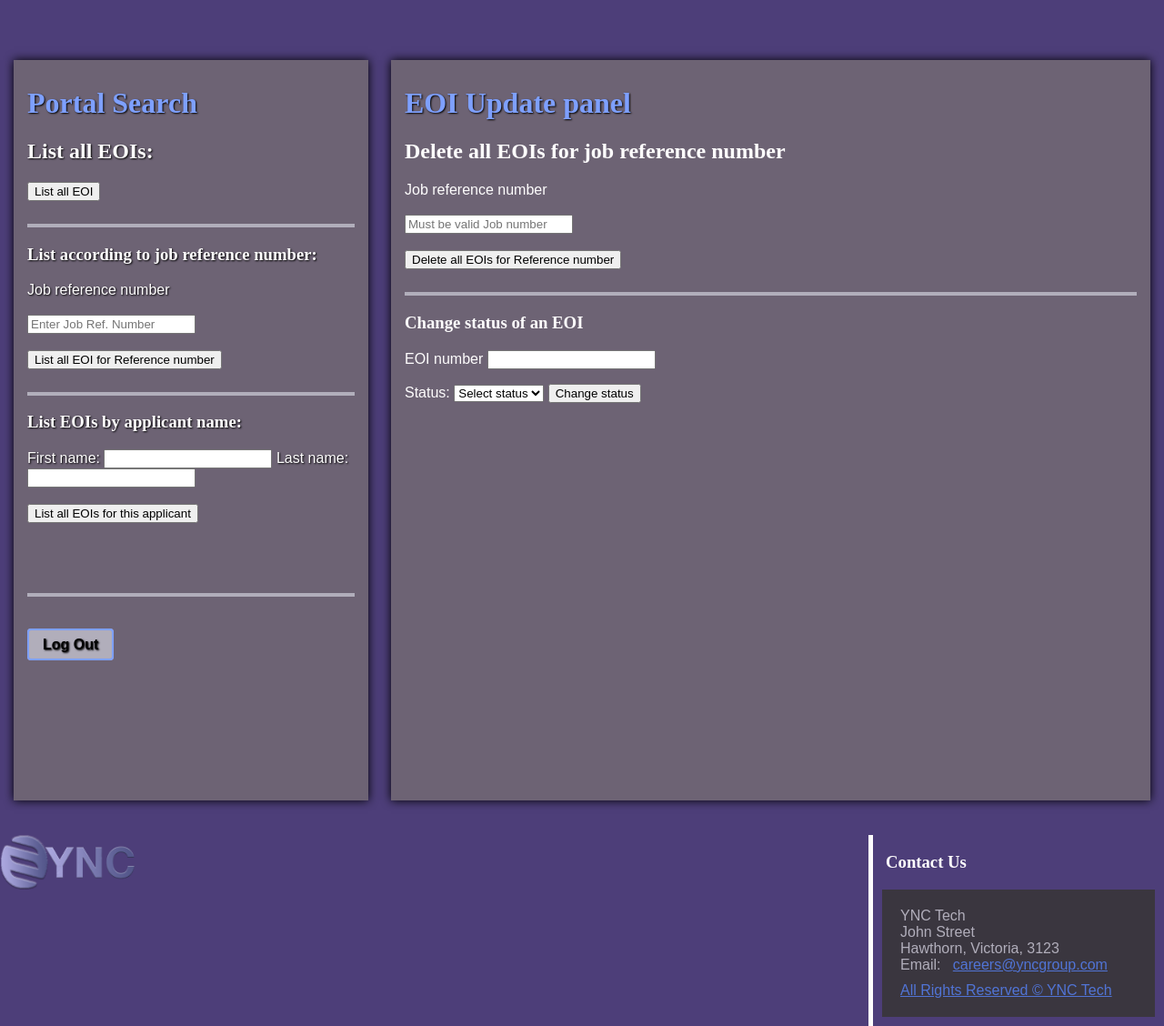
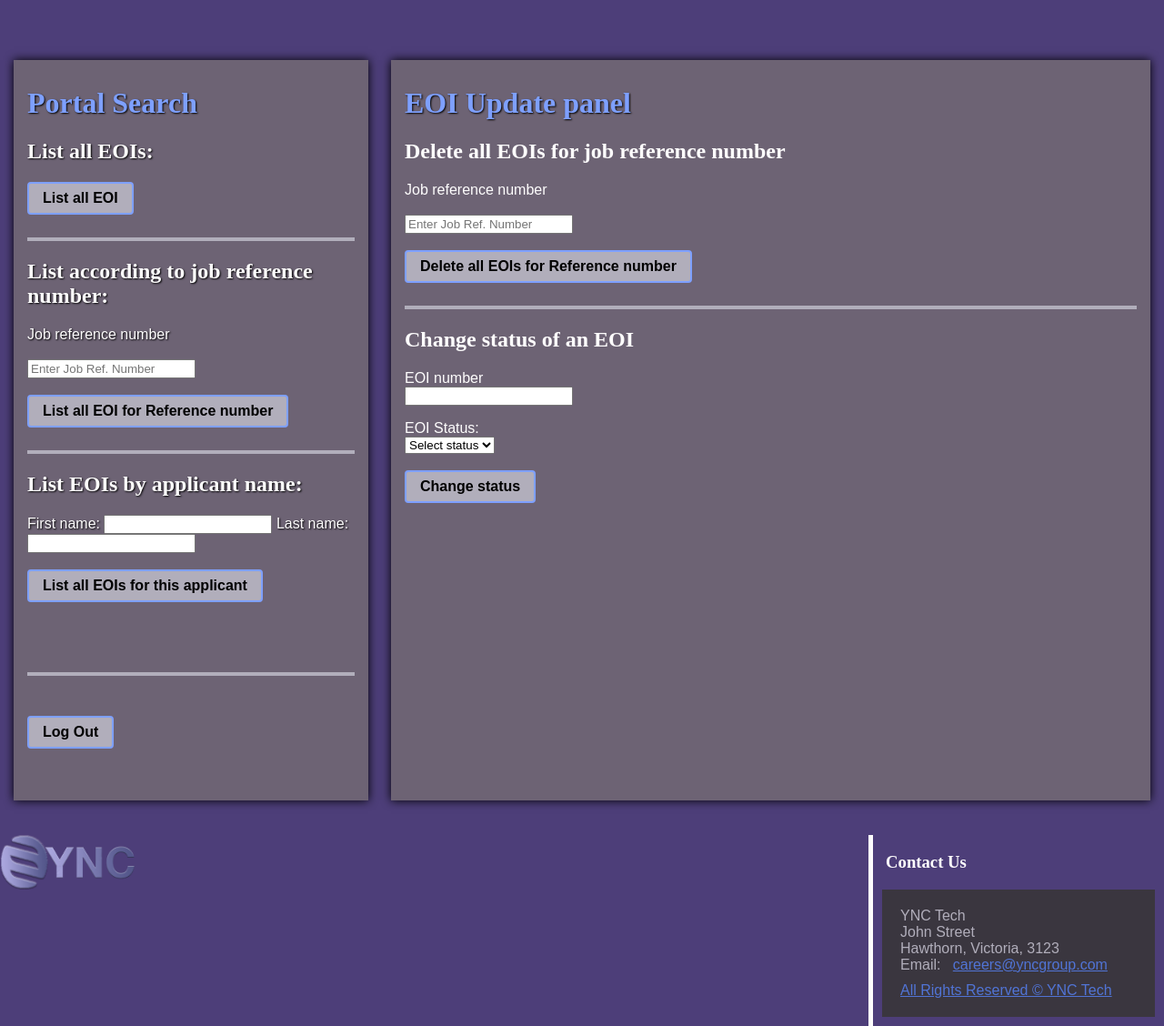
Before and after one commit to FakeTiramisu/Inquiry-Project-Assignment-1, a PHP site: page /manage.php in a window 1280 px wide. Shown: the part 257-1385 px from the top of the page at 91% size. Run offline with PHP 8.4, Linux system fonts and the light colour scheme; some web fonts are replaced.

Commit message:
Update manage.php

```diff
--- a/manage.php
+++ b/manage.php
@@ -22,7 +22,7 @@ if ($_SERVER['REQUEST_METHOD'] === 'POST') {
     echo '<div class="container2">';
     echo '<h1>Manager Query Results</h1>';
     echo '<form action="manage.php" method="post">';
-    echo '<button type="submit" class="return-button">Return</button>';
+    echo '<button type="submit" class="button">Return</button>';
     echo '</form>';
     require_once("settings.php");
 
@@ -101,12 +101,27 @@ if ($_SERVER['REQUEST_METHOD'] === 'POST') {
         mysqli_stmt_close($stmt);
     }
 
-    if (isset($_POST["button3"]) && isset($_POST["Fname"]) && isset($_POST["Lname"])) {
+    if (isset($_POST["button3"])) {
         $Fname = sanitise_input($_POST["Fname"]);
         $Lname = sanitise_input($_POST["Lname"]);
-        $query = "SELECT * FROM eoi WHERE First_name = ? AND Last_name = ?";
-        $stmt = mysqli_prepare($connection, $query);
-        mysqli_stmt_bind_param($stmt, "ss", $Fname, $Lname);
+
+        if (!empty($Fname) && !empty($Lname)) {
+            $query = "SELECT * FROM eoi WHERE First_name = ? AND Last_name = ?";
+            $stmt = mysqli_prepare($connection, $query);
+            mysqli_stmt_bind_param($stmt, "ss", $Fname, $Lname);
+        } elseif (!empty($Fname)) {
+            $query = "SELECT * FROM eoi WHERE First_name = ?";
+            $stmt = mysqli_prepare($connection, $query);
+            mysqli_stmt_bind_param($stmt, "s", $Fname);
+        } elseif (!empty($Lname)) {
+            $query = "SELECT * FROM eoi WHERE Last_name = ?";
+            $stmt = mysqli_prepare($connection, $query);
+            mysqli_stmt_bind_param($stmt, "s", $Lname);
+        } else {
+            echo '<p>Please enter at least a first name or last name.</p>';
+            exit();
+        }
+
         mysqli_stmt_execute($stmt);
         $result = mysqli_stmt_get_result($stmt);
         if ($result) {
@@ -188,18 +203,18 @@ if ($_SERVER['REQUEST_METHOD'] === 'POST') {
 
         <h2>List all EOIs:</h2>
             <form method="post" action="manage.php">
-            <input type="submit" name="button1" value="List all EOI"/>
+            <input type="submit" name="button1" value="List all EOI" class="button"/>
             </form>
         <hr>
 
 
-        <h3>List according to job reference number:</h3>
+        <h2>List according to job reference number:</h2>
         <form method="post" action="manage.php">
             <p><label for="jID">Job reference number</label><br><br>
 
             <input type="text" name="jID" id="jID" minlength="0" maxlength="5" placeholder="Enter Job Ref. Number" required pattern="#[A-Z]{2}[0-9]{2}" />
             <br><br>
-            <input type="submit" name="button2" value="List all EOI for Reference number"/>
+            <input type="submit" name="button2" value="List all EOI for Reference number" class="button"/>
 
 
         </form>
@@ -207,24 +222,26 @@ if ($_SERVER['REQUEST_METHOD'] === 'POST') {
 
 
 
-        <h3>List EOIs by applicant name:</h3>
+        <h2>List EOIs by applicant name:</h2>
             <form method="post" action="manage.php">
                 <p><label for="Fname">First name:</label>
-                <input type="text" name="Fname" id="Fname" pattern="[A-Za-z]+" maxlength="20" required/>
+                <input type="text" name="Fname" id="Fname" pattern="[A-Za-z]+" maxlength="20"/>
                 <label for="Lname">Last name:</label>
-                <input type="text" name="Lname" id="Lname" pattern="[A-Za-z]+" maxlength="20" required/>
+                <input type="text" name="Lname" id="Lname" pattern="[A-Za-z]+" maxlength="20"/>
                 <br><br>
-                <input type="submit" name="button3" value="List all EOIs for this applicant">
+                <input type="submit" name="button3" value="List all EOIs for this applicant" class="button">
             </form>
         <br>
         <br>
         <hr>
         <br>
         <br>
-        <a class="button" href="logout.php"> Log Out</a>
+
+        <form method="post" action="logout.php">
+        <input type="submit" name = "button6" value="Log Out" class="button">
+
         </fieldset>
         </div>
-
 
 
 
@@ -235,19 +252,20 @@ if ($_SERVER['REQUEST_METHOD'] === 'POST') {
         <h2>Delete all EOIs for job reference number</h2>
             <form method="post" action="manage.php">
                 <p><label for="jID">Job reference number</label> <br><br>
-                <input type="text" name="jID" id="jID" minlength="0" maxlength="5" placeholder="Must be valid Job number" required pattern="#[A-Z]{2}[0-9]{2}" />
+                <input type="text" name="jID" id="jID" minlength="0" maxlength="5" placeholder="Enter Job Ref. Number" required pattern="#[A-Z]{2}[0-9]{2}" />
                 <br><br>
-                <input type="submit" name="button4" value="Delete all EOIs for Reference number"/>
+                <input type="submit" name="button4" value="Delete all EOIs for Reference number" class="button"/>
             </form>
         <hr>
 
 
 
-            <h3>Change status of an EOI</h3>
+            <h2>Change status of an EOI</h2>
             <form method="post" action="manage.php">
-                <p><label for="EOInumber">EOI number</label>
+                <p><label for="EOInumber">EOI number</label><br>
                 <input type="text" name="EOInumber" id="EOInumber" required pattern="[0-9]+" />
-                <p><label for="status">Status:</label>
+                <p><label for="status">EOI Status:</label>
+                <br>
                 <select name="status" id="status" required>
                     <option value="">Select status</option>
                     <option value="New">New</option>
@@ -255,7 +273,9 @@ if ($_SERVER['REQUEST_METHOD'] === 'POST') {
                     <option value="Accepted">Accepted</option>
                     <option value="Rejected">Rejected</option>
                 </select>
-                <input type="submit" name="button5" value="Change status">
+                <br>
+                <br>
+                <input type="submit" name="button5" value="Change status" class="button">
             </form>
 
 
```
